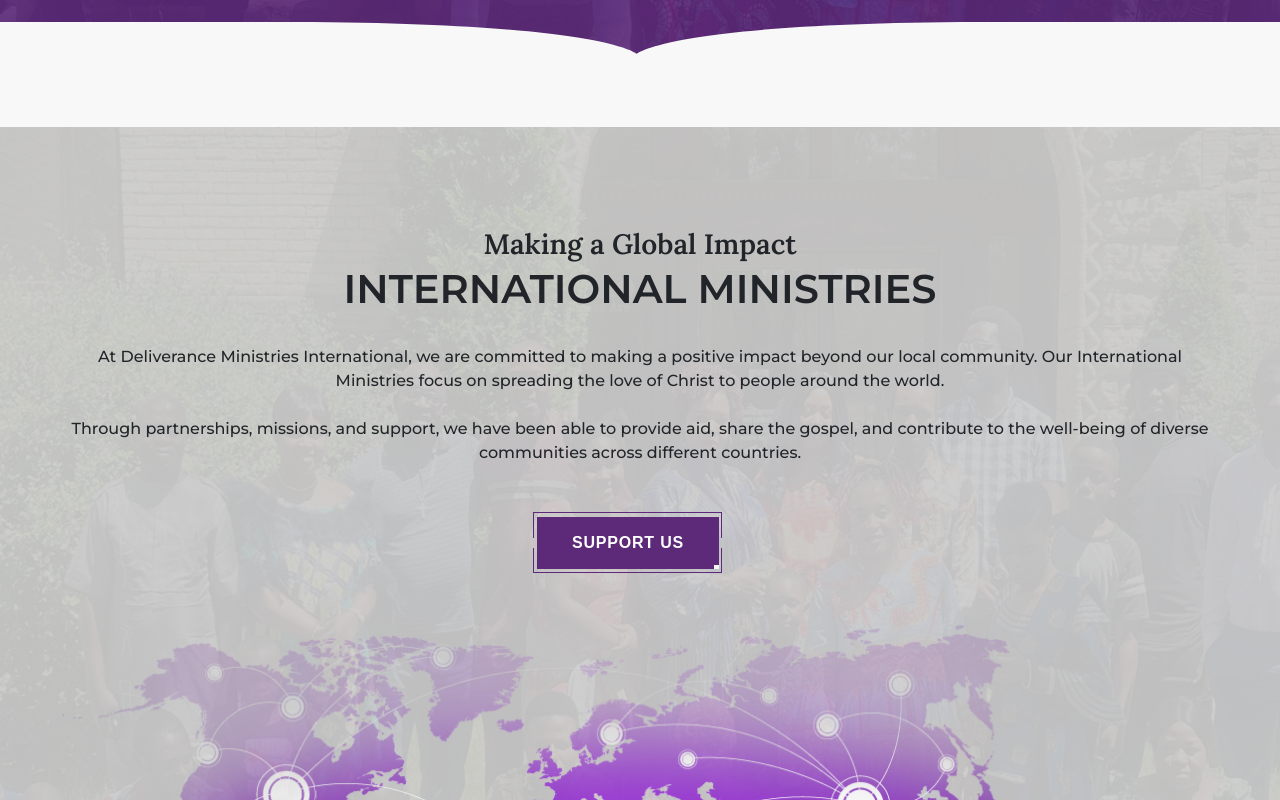
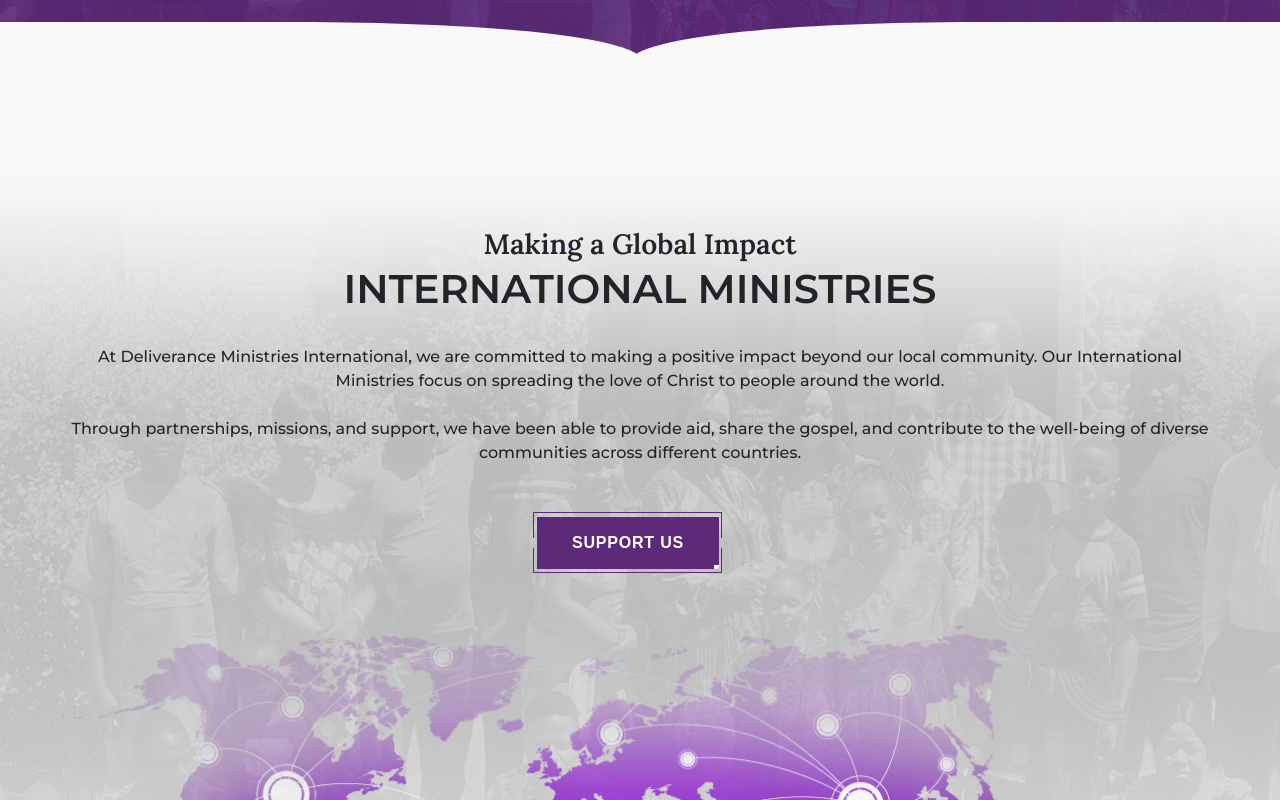
Before and after one commit to shekhar-stha/deliverance-outreach-ministries-international, a website: page index.html in a window 1280 px wide. Shown: the part 7860-8660 px from the top of the page. Drawn offline with nearby package versions, Linux system fonts and the light colour scheme; a web font is replaced by a local one.

Commit message:
feat: international ministry

```diff
--- a/index.html
+++ b/index.html
@@ -853,7 +853,7 @@
                 <img class="ms-auto" src="/img/Map4.png" alt="Map Image">
             </div>
         </div>
-        <img class="bg-img" src="/img/people-in-group.jpg" alt="People in Group">
+        <img class="bg-img" src="/img/people-bg-white.png" alt="People in Group">
     </section>
 
 
--- a/scss/layout/_home.scss
+++ b/scss/layout/_home.scss
@@ -1087,7 +1087,7 @@
 }
 
 .international-ministry {
-    background-color: rgba(218, 218, 218, 0.88);
+    // background-color: rgba(218, 218, 218, 0.88);
     position: relative;
 
     .bg-img {
@@ -1097,7 +1097,6 @@
         top: 0;
         left: 0;
         z-index: -1;
-        filter: brightness(50%)
     }
 
     .img-section {
```
Also changed, not shown: css/index.css, css/index.min.css, img/people-bg-white.png (added).
